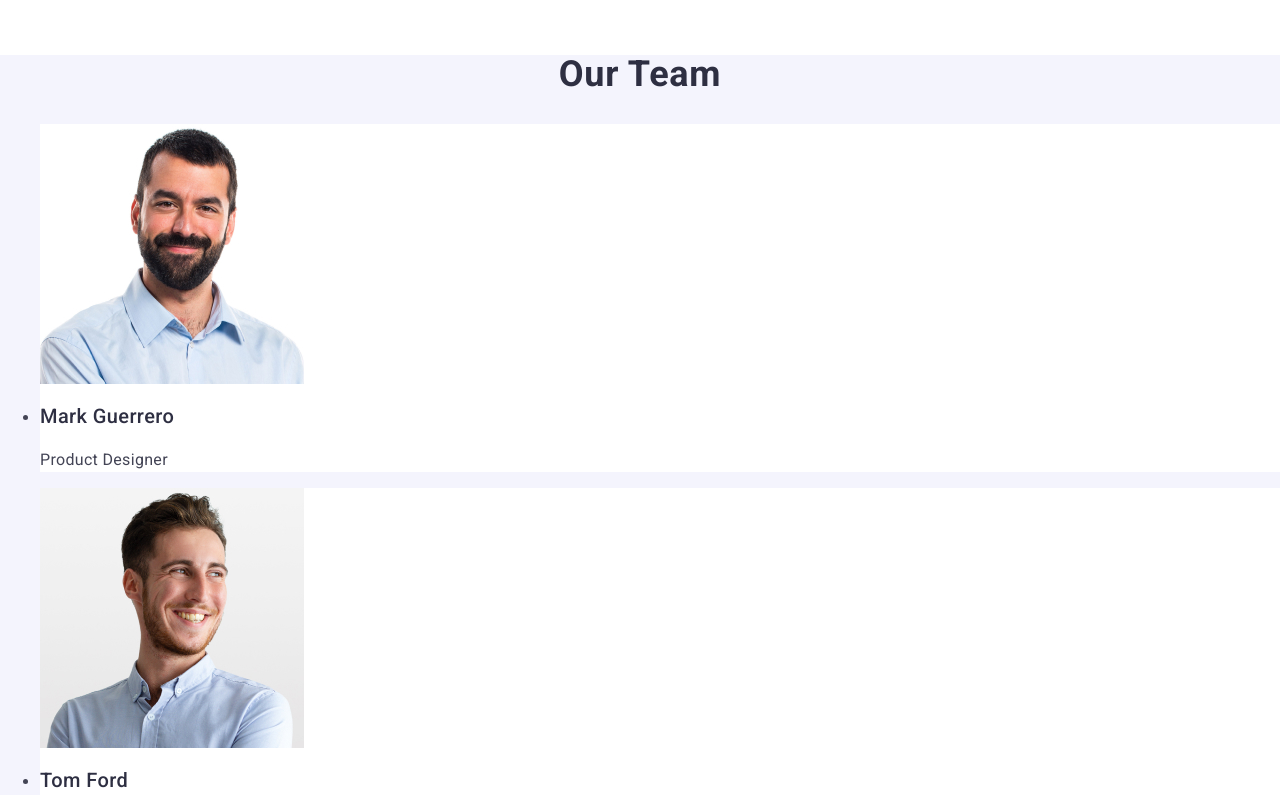
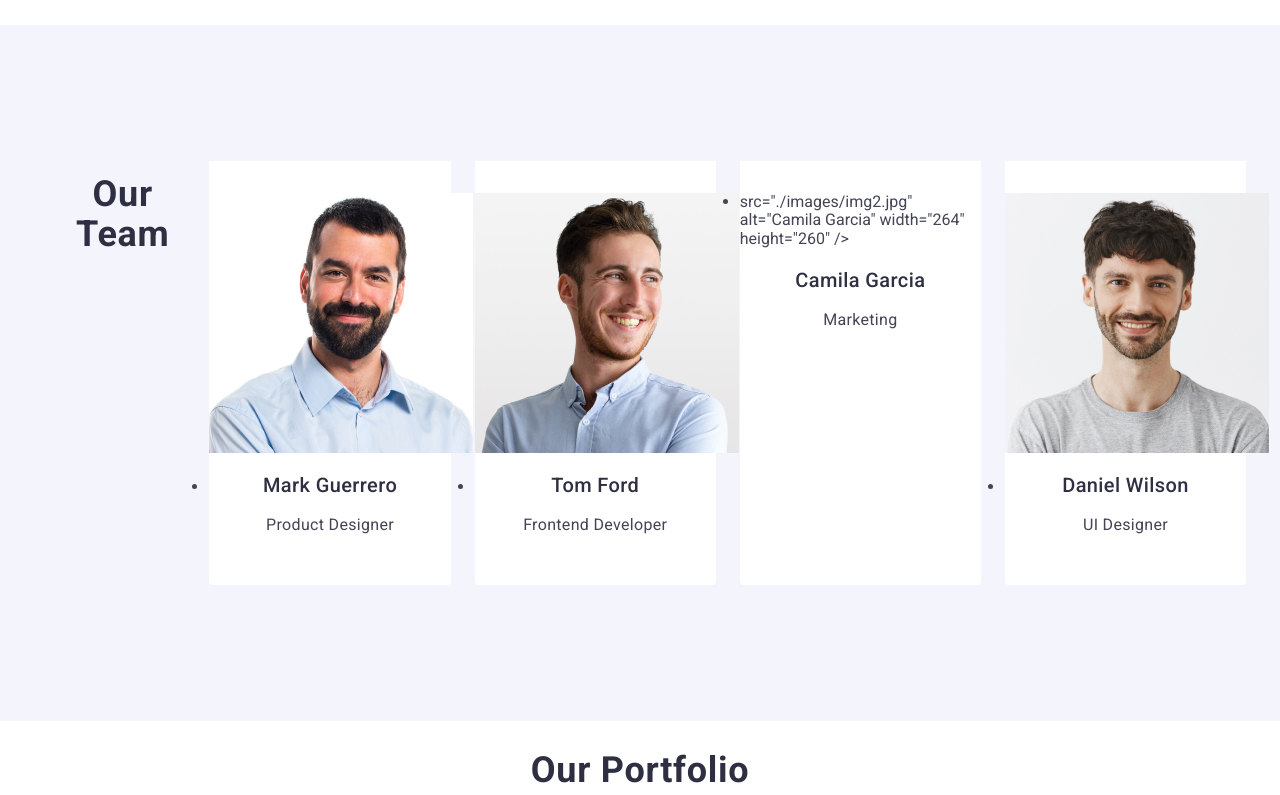
Before and after one commit to Serhatbrn/goit-markup-hw-03, a plain HTML site: page index.html in a window 1280 px wide. Shown: the part 1065-1860 px from the top of the page. Drawn offline with nearby package versions, Linux system fonts and the light colour scheme.

Commit message:
section three

```diff
--- a/css/styles.css
+++ b/css/styles.css
@@ -142,6 +142,7 @@ color: #404bbf;
 
 .section-three{
     background-color: #f4f4fd;
+    padding: 120px 0;
 }
 .sthree-title{
     font-size: 36px;
@@ -150,9 +151,19 @@ color: #404bbf;
     letter-spacing: 0.02em;
     text-transform: capitalize;
     color: #2e2f42;
+    margin-bottom: 72px;
 }
 .sthree-list{
+    display: flex;
+    gap: 24px;
+}
+.sthree-item{
     background-color: #FFFFFF;
+    width: calc((100% - 72px) / 4);
+    border-radius: 0px 0px 4px 4px;
+}
+.name-position{
+    padding: 32px 0;
 }
 .sthree-small-title{
     font-weight: 500;
@@ -160,12 +171,15 @@ color: #404bbf;
     line-height: 1.2;
     letter-spacing: 0.02em;
     color: #2e2f42;
+    text-align: center;
+    margin-bottom: 8px;
 
 }
 .sthree-p{
     font-size: 16px;
     line-height: 1.5;
     letter-spacing: 0.02em;
+    text-align: center;
 }
 .sfour-title{
     font-size: 36px;
--- a/index.html
+++ b/index.html
@@ -106,9 +106,11 @@
         </div>
       </section>
       <section class="section-three">
+        <div class="container">
           <h2 class="sthree-title">Our Team</h2>
-        <ul>
-          <li class="sthree-list">
+          <ul class="sthree-list">
+            <li class="sthree-item">
+              <div class="name-position">
                 <img
                   src="./images/img.jpg"
                   alt="Mark Guerrero"
@@ -117,8 +119,10 @@
                 />
                 <h3 class="sthree-small-title">Mark Guerrero</h3>
                 <p class="sthree-p">Product Designer</p>
+              </div>
             </li>
-          <li class="sthree-list">
+            <li class="sthree-item">
+              <div class="name-position">
                 <img
                   src="./images/img1.jpg"
                   alt="Tom Ford"
@@ -127,18 +131,18 @@
                 />
                 <h3 class="sthree-small-title">Tom Ford</h3>
                 <p class="sthree-p">Frontend Developer</p>
+              </div>
             </li>
-          <li class="sthree-list">
-            <img
-              src="./images/img2.jpg"
-              alt="Camila Garcia"
-              width="264"
-              height="260"
-            />
+            <li class="sthree-item">
+              <div class="name-position">
+                src="./images/img2.jpg" alt="Camila Garcia" width="264"
+                height="260" />
                 <h3 class="sthree-small-title">Camila Garcia</h3>
                 <p class="sthree-p">Marketing</p>
+              </div>
             </li>
-          <li class="sthree-list">
+            <li class="sthree-item">
+              <div class="name-position">
                 <img
                   src="./images/img3.jpg"
                   alt="Daniel Wilson"
@@ -147,8 +151,10 @@
                 />
                 <h3 class="sthree-small-title">Daniel Wilson</h3>
                 <p class="sthree-p">UI Designer</p>
+              </div>
             </li>
           </ul>
+        </div>
       </section>
       <section class="section-four">
         <h2 class="sfour-title">Our Portfolio</h2>
```
Lines whose indentation alone changed are shown as unchanged.
